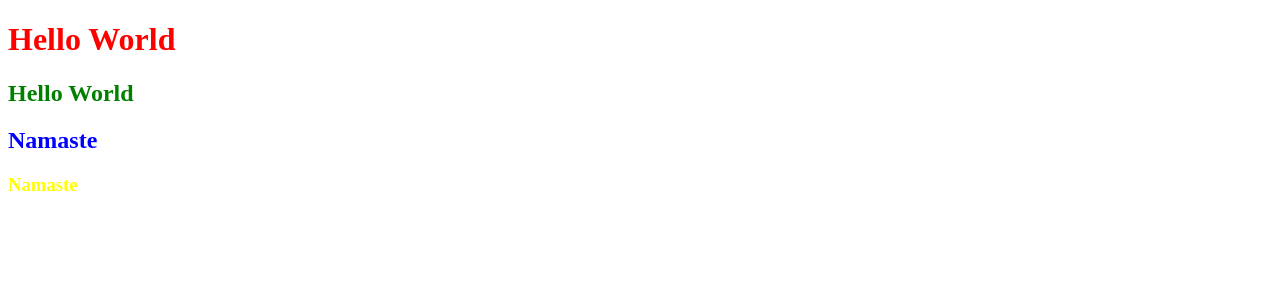
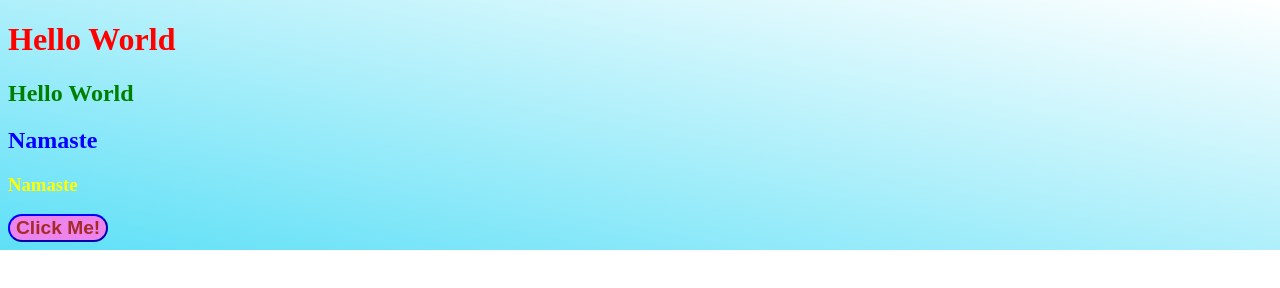
Before and after one commit to ShubhamDhatwalia/CSS-Practice, a plain HTML site: page index.html in a window 1280 px wide. Drawn offline with Linux system fonts and the light colour scheme.

Commit message:
practice

```diff
--- a/index.html
+++ b/index.html
@@ -12,7 +12,11 @@
 <body>
     <h1 style="color: red;">Hello World</h1>
     <h2>Hello World</h2>
-    <h2 style="color: blue;">Namaste</h2>
+    <h2 style="color:blue;">Namaste</h2>
     <h3>Namaste</h3>
+    <button>Click Me!</button>
+
+
+
 </body>
 </html>
--- a/style.css
+++ b/style.css
@@ -1 +1,18 @@
 h3{color: yellow;}
+button{
+    background-color: rgb(236, 132, 236);
+    color: brown;
+    font-weight:bolder;
+    border-radius: 40px;
+    border-color: blue;
+    font-size: larger;
+
+}
+body{
+
+    background-image : linear-gradient(to bottom left, white, rgba(64, 218, 245, 0.842));
+    background-repeat: no-repeat;
+    background-size: cover;
+    background-position: center;
+    height: 100%;
+}
```
